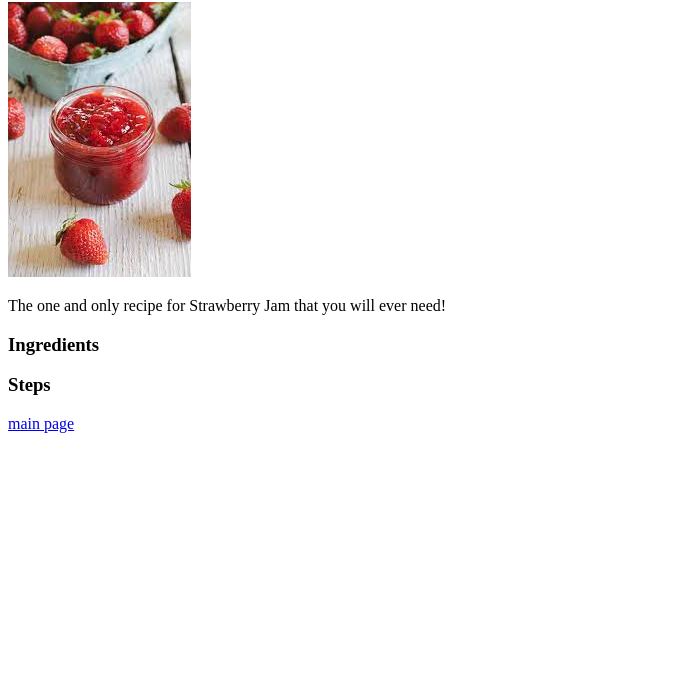
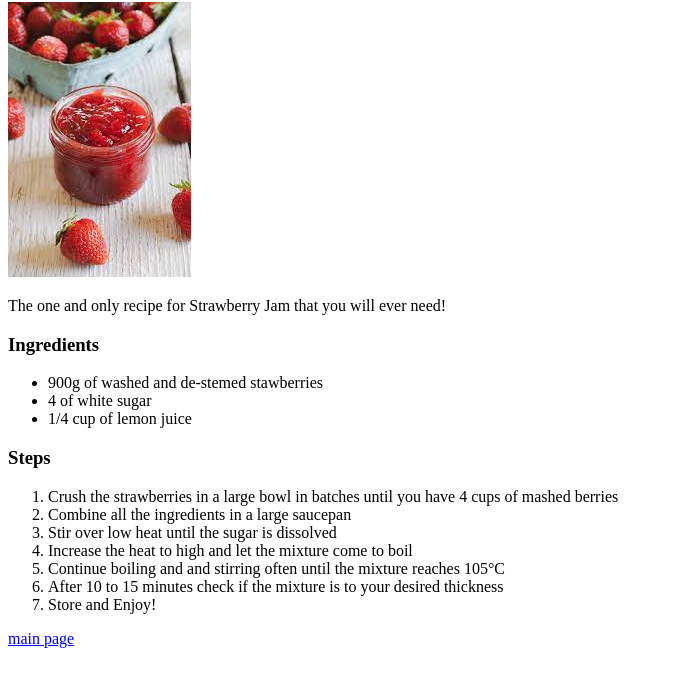
Before and after one commit to psyduck39/odin-recipes, a plain HTML site: page recipes/straw_jam.html in a window 1280 px wide. Shown: the part 78-764 px from the top of the page, without its empty margins (0-673 px from the left). Drawn offline with Linux system fonts and the light colour scheme.

Commit message:
finished the project

```diff
--- a/recipes/straw_jam.html
+++ b/recipes/straw_jam.html
@@ -12,8 +12,22 @@
         <p>The one and only recipe for Strawberry Jam that you will ever need!</p>
 
         <h3>Ingredients</h3>
+        <ul>
+            <li>900g of washed and de-stemed stawberries</li>
+            <li>4 of white sugar</li>
+            <li>1/4 cup of lemon juice</li>
+        </ul>
 
         <h3>Steps</h3>
+        <ol>
+            <li>Crush the strawberries in a large bowl in batches until you have 4 cups of mashed berries</li>
+            <li>Combine all the ingredients in a large saucepan</li>
+            <li>Stir over low heat until the sugar is dissolved</li>
+            <li>Increase the heat to high and let the mixture come to boil</li>
+            <li>Continue boiling and and stirring often until the mixture reaches 105°C</li>
+            <li>After 10 to 15 minutes check if the mixture is to your desired thickness</li>
+            <li>Store and Enjoy!</li>
+        </ol>
 
 
         <a href="../index.html">main page</a>
```
